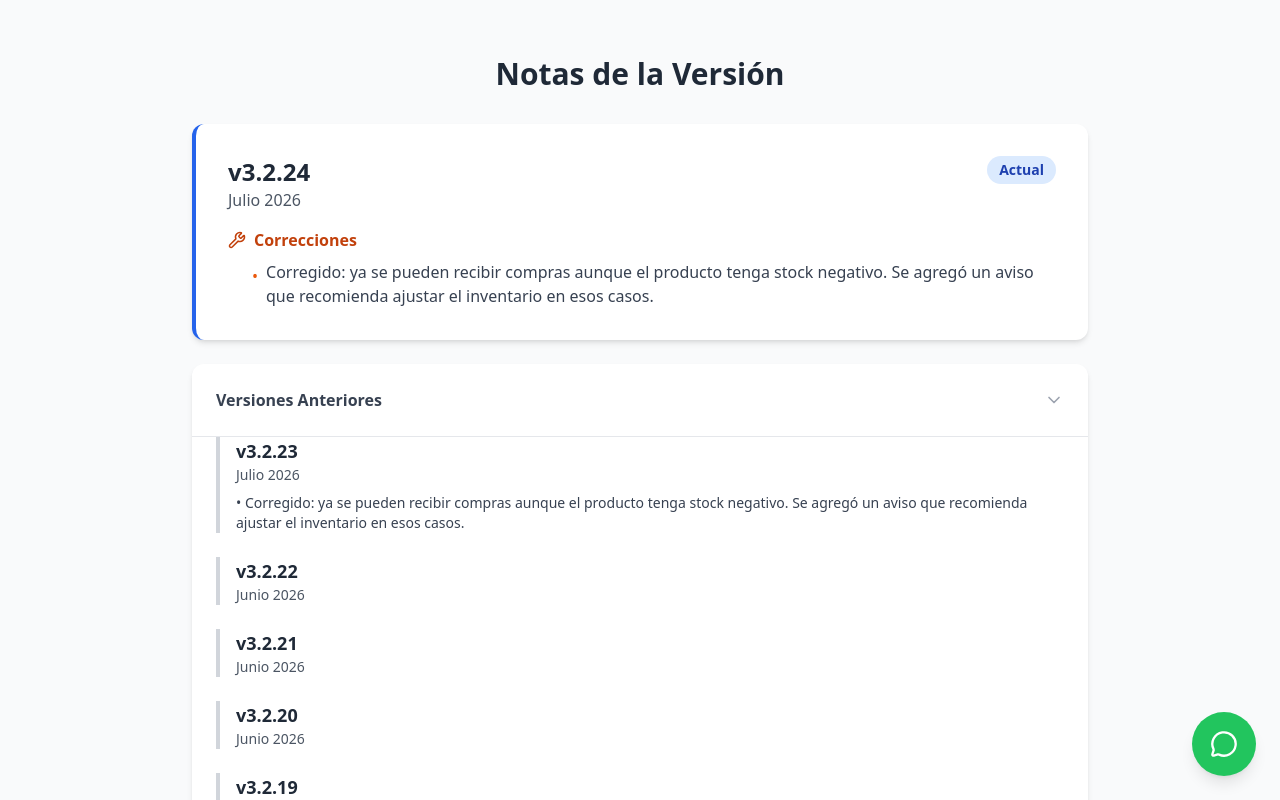
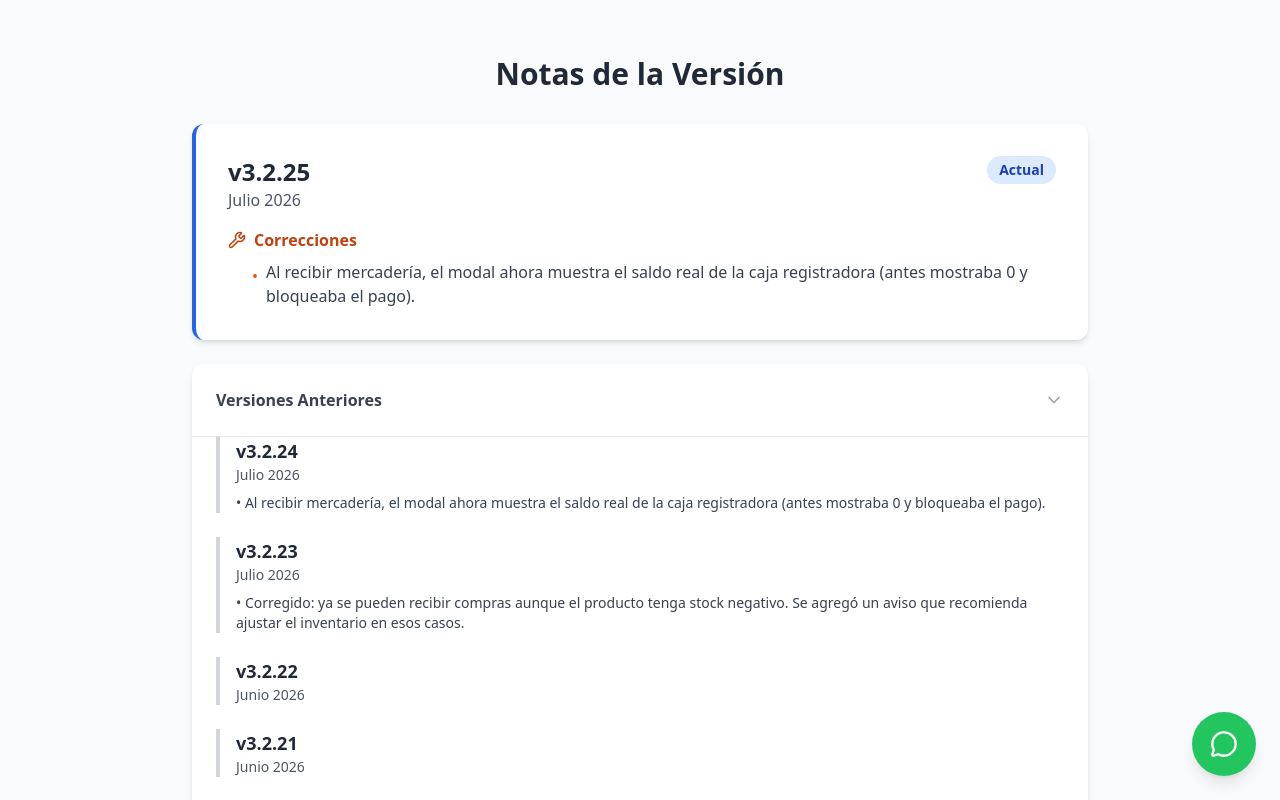
Before and after one commit to avaldezdev/flowpos-website, a plain HTML site: page descargas.html in a window 1280 px wide. Both pictures are taken after a click on the heading "Versiones Anteriores". Shown: the part 1910-2710 px from the top of the page. Drawn offline with nearby package versions, Linux system fonts and the light colour scheme.

Commit message:
release: FlowPOS v3.2.25

```diff
--- a/descargas.html
+++ b/descargas.html
@@ -260,7 +260,7 @@
                     <div class="bg-white p-8 rounded-xl shadow-md border-l-4 border-blue-600">
                         <div class="flex justify-between items-start mb-4">
                             <div>
-                                <h3 class="text-2xl font-semibold text-gray-800">v3.2.24</h3>
+                                <h3 class="text-2xl font-semibold text-gray-800">v3.2.25</h3>
                                 <p class="text-gray-600">Julio 2026</p>
                             </div>
                             <span class="bg-blue-100 text-blue-800 px-3 py-1 rounded-full text-sm font-semibold">Actual</span>
@@ -274,7 +274,7 @@
                             <ul class="space-y-1 text-gray-700 ml-6">
                         <li class="flex items-start space-x-2">
                             <span class="text-orange-600 mt-1">•</span>
-                            <span>Corregido: ya se pueden recibir compras aunque el producto tenga stock negativo. Se agregó un aviso que recomienda ajustar el inventario en esos casos.</span>
+                            <span>Al recibir mercadería, el modal ahora muestra el saldo real de la caja registradora (antes mostraba 0 y bloqueaba el pago).</span>
                         </li>
                             </ul>
                         </div>
@@ -290,6 +290,13 @@
                         </summary>
                         <div class="p-6 pt-0 space-y-6 border-t">
                             <!-- FLOWPOS:RELEASE:HISTORY:START -->
+                            <div class="border-l-4 border-gray-300 pl-4">
+                                <h3 class="text-lg font-semibold text-gray-800">v3.2.24</h3>
+                                <p class="text-sm text-gray-600 mb-2">Julio 2026</p>
+                                <ul class="text-sm text-gray-700 space-y-1">
+                        <li>• Al recibir mercadería, el modal ahora muestra el saldo real de la caja registradora (antes mostraba 0 y bloqueaba el pago).</li>
+                                </ul>
+                            </div>
                             <div class="border-l-4 border-gray-300 pl-4">
                                 <h3 class="text-lg font-semibold text-gray-800">v3.2.23</h3>
                                 <p class="text-sm text-gray-600 mb-2">Julio 2026</p>
--- a/js/config.js
+++ b/js/config.js
@@ -14,7 +14,7 @@ window.FLOWPOS_CONFIG = {
   // CONFIGURACIÓN PRINCIPAL - Solo cambiar aquí para nuevas versiones
   // ============================================================================
 
-  version: '3.2.24',
+  version: '3.2.25',
   releaseDate: '2026-07-06',
 
   // ============================================================================
```
